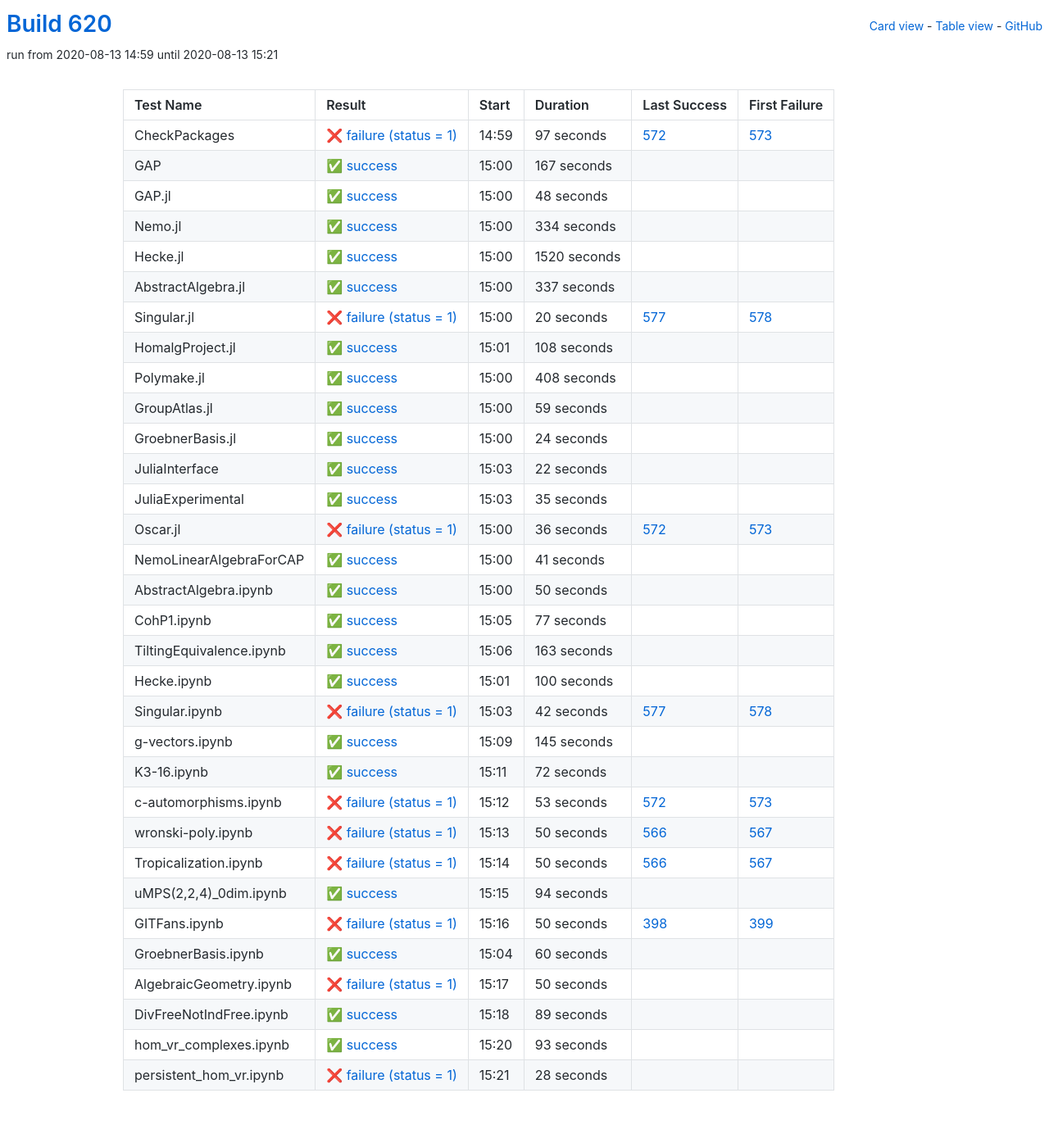
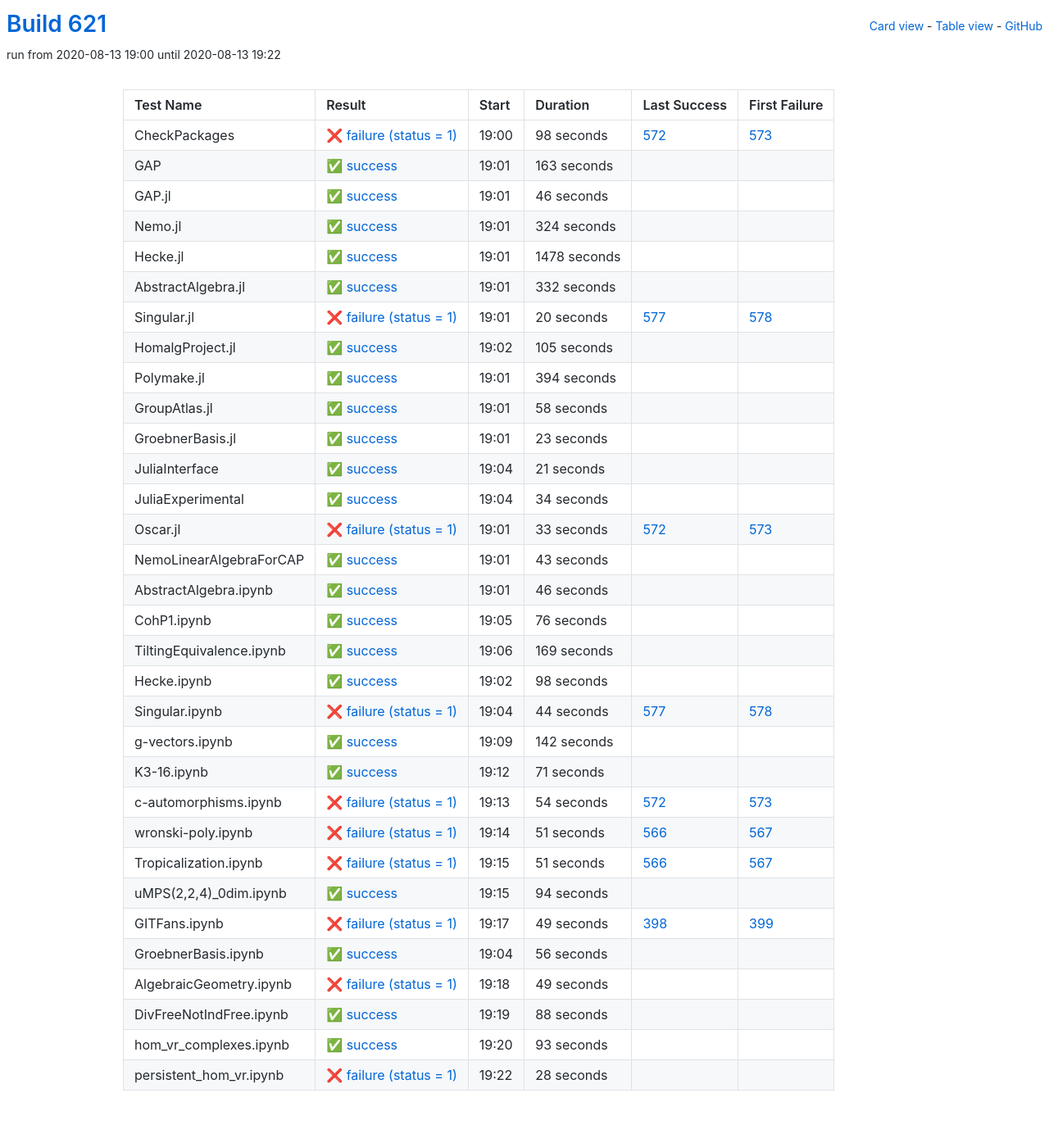
Before and after one commit to oscar-system/oscar-ci-status-stable, a Jekyll site: the page built from table.html, in a window 1280 px wide. Shown: the whole page at 82% size. Built offline with Jekyll 4.4.1, drawn with Linux system fonts in a browser that asks for light colours.

Commit message:
Build #621

```diff
--- a/_data/ci.yml
+++ b/_data/ci.yml
@@ -1,6 +1,6 @@
 ---
-build: 620
-build_url: https://oscarci.mathematik.uni-kl.de/job/oscar-stable/620/
+build: 621
+build_url: https://oscarci.mathematik.uni-kl.de/job/oscar-stable/621/
 job: oscar-stable
 organization: oscar-system
 repo: oscar-ci-status-stable
@@ -8,80 +8,80 @@ repourl: https://github.com/oscar-system/oscar-ci-status-stable
 tests:
 - name: CheckPackages
   id: checkpackages
-  log: https://oscarci.mathematik.uni-kl.de/job/oscar-stable/620/artifact/logs/build-620/CheckPackages.log
-  start: 2020-08-13 14:59
+  log: https://oscarci.mathematik.uni-kl.de/job/oscar-stable/621/artifact/logs/build-621/CheckPackages.log
+  start: 2020-08-13 19:00
   success: false
   exitcode: 1
   status: failure
-  duration: 97
+  duration: 98
   last_success: 572
   last_success_url: https://oscarci.mathematik.uni-kl.de/job/oscar-stable/572/
   first_failure: 573
   first_failure_url: https://oscarci.mathematik.uni-kl.de/job/oscar-stable/573/
 - name: GAP
   id: gap
-  log: https://oscarci.mathematik.uni-kl.de/job/oscar-stable/620/artifact/logs/build-620/GAP.log
-  start: 2020-08-13 15:00
+  log: https://oscarci.mathematik.uni-kl.de/job/oscar-stable/621/artifact/logs/build-621/GAP.log
+  start: 2020-08-13 19:01
   success: true
   exitcode: 0
   status: success
-  duration: 167
+  duration: 163
   last_success: false
   last_success_url:
   first_failure: false
   first_failure_url:
 - name: GAP.jl
   id: gap-jl
-  log: https://oscarci.mathematik.uni-kl.de/job/oscar-stable/620/artifact/logs/build-620/GAP.jl.log
-  start: 2020-08-13 15:00
+  log: https://oscarci.mathematik.uni-kl.de/job/oscar-stable/621/artifact/logs/build-621/GAP.jl.log
+  start: 2020-08-13 19:01
   success: true
   exitcode: 0
   status: success
-  duration: 48
+  duration: 46
   last_success: false
   last_success_url:
   first_failure: false
   first_failure_url:
 - name: Nemo.jl
   id: nemo-jl
-  log: https://oscarci.mathematik.uni-kl.de/job/oscar-stable/620/artifact/logs/build-620/Nemo.jl.log
-  start: 2020-08-13 15:00
+  log: https://oscarci.mathematik.uni-kl.de/job/oscar-stable/621/artifact/logs/build-621/Nemo.jl.log
+  start: 2020-08-13 19:01
   success: true
   exitcode: 0
   status: success
-  duration: 334
+  duration: 324
   last_success: false
   last_success_url:
   first_failure: false
   first_failure_url:
 - name: Hecke.jl
   id: hecke-jl
-  log: https://oscarci.mathematik.uni-kl.de/job/oscar-stable/620/artifact/logs/build-620/Hecke.jl.log
-  start: 2020-08-13 15:00
+  log: https://oscarci.mathematik.uni-kl.de/job/oscar-stable/621/artifact/logs/build-621/Hecke.jl.log
+  start: 2020-08-13 19:01
   success: true
   exitcode: 0
   status: success
-  duration: 1520
+  duration: 1478
   last_success: false
   last_success_url:
   first_failure: false
   first_failure_url:
 - name: AbstractAlgebra.jl
   id: abstractalgebra-jl
-  log: https://oscarci.mathematik.uni-kl.de/job/oscar-stable/620/artifact/logs/build-620/AbstractAlgebra.jl.log
-  start: 2020-08-13 15:00
+  log: https://oscarci.mathematik.uni-kl.de/job/oscar-stable/621/artifact/logs/build-621/AbstractAlgebra.jl.log
+  start: 2020-08-13 19:01
   success: true
   exitcode: 0
   status: success
-  duration: 337
+  duration: 332
   last_success: false
   last_success_url:
   first_failure: false
   first_failure_url:
 - name: Singular.jl
   id: singular-jl
-  log: https://oscarci.mathematik.uni-kl.de/job/oscar-stable/620/artifact/logs/build-620/Singular.jl.log
-  start: 2020-08-13 15:00
+  log: https://oscarci.mathematik.uni-kl.de/job/oscar-stable/621/artifact/logs/build-621/Singular.jl.log
+  start: 2020-08-13 19:01
   success: false
   exitcode: 1
   status: failure
@@ -92,224 +92,224 @@ tests:
   first_failure_url: https://oscarci.mathematik.uni-kl.de/job/oscar-stable/578/
 - name: HomalgProject.jl
   id: homalgproject-jl
-  log: https://oscarci.mathematik.uni-kl.de/job/oscar-stable/620/artifact/logs/build-620/HomalgProject.jl.log
-  start: 2020-08-13 15:01
+  log: https://oscarci.mathematik.uni-kl.de/job/oscar-stable/621/artifact/logs/build-621/HomalgProject.jl.log
+  start: 2020-08-13 19:02
   success: true
   exitcode: 0
   status: success
-  duration: 108
+  duration: 105
   last_success: false
   last_success_url:
   first_failure: false
   first_failure_url:
 - name: Polymake.jl
   id: polymake-jl
-  log: https://oscarci.mathematik.uni-kl.de/job/oscar-stable/620/artifact/logs/build-620/Polymake.jl.log
-  start: 2020-08-13 15:00
+  log: https://oscarci.mathematik.uni-kl.de/job/oscar-stable/621/artifact/logs/build-621/Polymake.jl.log
+  start: 2020-08-13 19:01
   success: true
   exitcode: 0
   status: success
-  duration: 408
+  duration: 394
   last_success: false
   last_success_url:
   first_failure: false
   first_failure_url:
 - name: GroupAtlas.jl
   id: groupatlas-jl
-  log: https://oscarci.mathematik.uni-kl.de/job/oscar-stable/620/artifact/logs/build-620/GroupAtlas.jl.log
-  start: 2020-08-13 15:00
+  log: https://oscarci.mathematik.uni-kl.de/job/oscar-stable/621/artifact/logs/build-621/GroupAtlas.jl.log
+  start: 2020-08-13 19:01
   success: true
   exitcode: 0
   status: success
-  duration: 59
+  duration: 58
   last_success: false
   last_success_url:
   first_failure: false
   first_failure_url:
 - name: GroebnerBasis.jl
   id: groebnerbasis-jl
-  log: https://oscarci.mathematik.uni-kl.de/job/oscar-stable/620/artifact/logs/build-620/GroebnerBasis.jl.log
-  start: 2020-08-13 15:00
+  log: https://oscarci.mathematik.uni-kl.de/job/oscar-stable/621/artifact/logs/build-621/GroebnerBasis.jl.log
+  start: 2020-08-13 19:01
   success: true
   exitcode: 0
   status: success
-  duration: 24
+  duration: 23
   last_success: false
   last_success_url:
   first_failure: false
   first_failure_url:
 - name: JuliaInterface
   id: juliainterface
-  log: https://oscarci.mathematik.uni-kl.de/job/oscar-stable/620/artifact/logs/build-620/JuliaInterface.log
-  start: 2020-08-13 15:03
+  log: https://oscarci.mathematik.uni-kl.de/job/oscar-stable/621/artifact/logs/build-621/JuliaInterface.log
+  start: 2020-08-13 19:04
   success: true
   exitcode: 0
   status: success
-  duration: 22
+  duration: 21
   last_success: false
   last_success_url:
   first_failure: false
   first_failure_url:
 - name: JuliaExperimental
   id: juliaexperimental
-  log: https://oscarci.mathematik.uni-kl.de/job/oscar-stable/620/artifact/logs/build-620/JuliaExperimental.log
-  start: 2020-08-13 15:03
+  log: https://oscarci.mathematik.uni-kl.de/job/oscar-stable/621/artifact/logs/build-621/JuliaExperimental.log
+  start: 2020-08-13 19:04
   success: true
   exitcode: 0
   status: success
-  duration: 35
+  duration: 34
   last_success: false
   last_success_url:
   first_failure: false
   first_failure_url:
 - name: Oscar.jl
   id: oscar-jl
-  log: https://oscarci.mathematik.uni-kl.de/job/oscar-stable/620/artifact/logs/build-620/Oscar.jl.log
-  start: 2020-08-13 15:00
+  log: https://oscarci.mathematik.uni-kl.de/job/oscar-stable/621/artifact/logs/build-621/Oscar.jl.log
+  start: 2020-08-13 19:01
   success: false
   exitcode: 1
   status: failure
-  duration: 36
+  duration: 33
   last_success: 572
   last_success_url: https://oscarci.mathematik.uni-kl.de/job/oscar-stable/572/
   first_failure: 573
   first_failure_url: https://oscarci.mathematik.uni-kl.de/job/oscar-stable/573/
 - name: NemoLinearAlgebraForCAP
   id: nemolinearalgebraforcap
-  log: https://oscarci.mathematik.uni-kl.de/job/oscar-stable/620/artifact/logs/build-620/NemoLinearAlgebraForCAP.log
-  start: 2020-08-13 15:00
+  log: https://oscarci.mathematik.uni-kl.de/job/oscar-stable/621/artifact/logs/build-621/NemoLinearAlgebraForCAP.log
+  start: 2020-08-13 19:01
   success: true
   exitcode: 0
   status: success
-  duration: 41
+  duration: 43
   last_success: false
   last_success_url:
   first_failure: false
   first_failure_url:
 - name: AbstractAlgebra.ipynb
   id: abstractalgebra-ipynb
-  log: https://oscarci.mathematik.uni-kl.de/job/oscar-stable/620/artifact/logs/build-620/AbstractAlgebra.ipynb.log
-  start: 2020-08-13 15:00
+  log: https://oscarci.mathematik.uni-kl.de/job/oscar-stable/621/artifact/logs/build-621/AbstractAlgebra.ipynb.log
+  start: 2020-08-13 19:01
   success: true
   exitcode: 0
   status: success
-  duration: 50
+  duration: 46
   last_success: false
   last_success_url:
   first_failure: false
   first_failure_url:
 - name: CohP1.ipynb
   id: cohp1-ipynb
-  log: https://oscarci.mathematik.uni-kl.de/job/oscar-stable/620/artifact/logs/build-620/CohP1.ipynb.log
-  start: 2020-08-13 15:05
+  log: https://oscarci.mathematik.uni-kl.de/job/oscar-stable/621/artifact/logs/build-621/CohP1.ipynb.log
+  start: 2020-08-13 19:05
   success: true
   exitcode: 0
   status: success
-  duration: 77
+  duration: 76
   last_success: false
   last_success_url:
   first_failure: false
   first_failure_url:
 - name: TiltingEquivalence.ipynb
   id: tiltingequivalence-ipynb
-  log: https://oscarci.mathematik.uni-kl.de/job/oscar-stable/620/artifact/logs/build-620/TiltingEquivalence.ipynb.log
-  start: 2020-08-13 15:06
+  log: https://oscarci.mathematik.uni-kl.de/job/oscar-stable/621/artifact/logs/build-621/TiltingEquivalence.ipynb.log
+  start: 2020-08-13 19:06
   success: true
   exitcode: 0
   status: success
-  duration: 163
+  duration: 169
   last_success: false
   last_success_url:
   first_failure: false
   first_failure_url:
 - name: Hecke.ipynb
   id: hecke-ipynb
-  log: https://oscarci.mathematik.uni-kl.de/job/oscar-stable/620/artifact/logs/build-620/Hecke.ipynb.log
-  start: 2020-08-13 15:01
+  log: https://oscarci.mathematik.uni-kl.de/job/oscar-stable/621/artifact/logs/build-621/Hecke.ipynb.log
+  start: 2020-08-13 19:02
   success: true
   exitcode: 0
   status: success
-  duration: 100
+  duration: 98
   last_success: false
   last_success_url:
   first_failure: false
   first_failure_url:
 - name: Singular.ipynb
   id: singular-ipynb
-  log: https://oscarci.mathematik.uni-kl.de/job/oscar-stable/620/artifact/logs/build-620/Singular.ipynb.log
-  start: 2020-08-13 15:03
+  log: https://oscarci.mathematik.uni-kl.de/job/oscar-stable/621/artifact/logs/build-621/Singular.ipynb.log
+  start: 2020-08-13 19:04
   success: false
   exitcode: 1
   status: failure
-  duration: 42
+  duration: 44
   last_success: 577
   last_success_url: https://oscarci.mathematik.uni-kl.de/job/oscar-stable/577/
   first_failure: 578
   first_failure_url: https://oscarci.mathematik.uni-kl.de/job/oscar-stable/578/
 - name: g-vectors.ipynb
   id: g-vectors-ipynb
-  log: https://oscarci.mathematik.uni-kl.de/job/oscar-stable/620/artifact/logs/build-620/g-vectors.ipynb.log
-  start: 2020-08-13 15:09
+  log: https://oscarci.mathematik.uni-kl.de/job/oscar-stable/621/artifact/logs/build-621/g-vectors.ipynb.log
+  start: 2020-08-13 19:09
   success: true
   exitcode: 0
   status: success
-  duration: 145
+  duration: 142
   last_success: false
   last_success_url:
   first_failure: false
   first_failure_url:
 - name: K3-16.ipynb
   id: k3-16-ipynb
-  log: https://oscarci.mathematik.uni-kl.de/job/oscar-stable/620/artifact/logs/build-620/K3-16.ipynb.log
-  start: 2020-08-13 15:11
+  log: https://oscarci.mathematik.uni-kl.de/job/oscar-stable/621/artifact/logs/build-621/K3-16.ipynb.log
+  start: 2020-08-13 19:12
   success: true
   exitcode: 0
   status: success
-  duration: 72
+  duration: 71
   last_success: false
   last_success_url:
   first_failure: false
   first_failure_url:
 - name: c-automorphisms.ipynb
   id: c-automorphisms-ipynb
-  log: https://oscarci.mathematik.uni-kl.de/job/oscar-stable/620/artifact/logs/build-620/c-automorphisms.ipynb.log
-  start: 2020-08-13 15:12
+  log: https://oscarci.mathematik.uni-kl.de/job/oscar-stable/621/artifact/logs/build-621/c-automorphisms.ipynb.log
+  start: 2020-08-13 19:13
   success: false
   exitcode: 1
   status: failure
-  duration: 53
+  duration: 54
   last_success: 572
   last_success_url: https://oscarci.mathematik.uni-kl.de/job/oscar-stable/572/
   first_failure: 573
   first_failure_url: https://oscarci.mathematik.uni-kl.de/job/oscar-stable/573/
 - name: wronski-poly.ipynb
   id: wronski-poly-ipynb
-  log: https://oscarci.mathematik.uni-kl.de/job/oscar-stable/620/artifact/logs/build-620/wronski-poly.ipynb.log
-  start: 2020-08-13 15:13
+  log: https://oscarci.mathematik.uni-kl.de/job/oscar-stable/621/artifact/logs/build-621/wronski-poly.ipynb.log
+  start: 2020-08-13 19:14
   success: false
   exitcode: 1
   status: failure
-  duration: 50
+  duration: 51
   last_success: 566
   last_success_url: https://oscarci.mathematik.uni-kl.de/job/oscar-stable/566/
   first_failure: 567
   first_failure_url: https://oscarci.mathematik.uni-kl.de/job/oscar-stable/567/
 - name: Tropicalization.ipynb
   id: tropicalization-ipynb
-  log: https://oscarci.mathematik.uni-kl.de/job/oscar-stable/620/artifact/logs/build-620/Tropicalization.ipynb.log
-  start: 2020-08-13 15:14
+  log: https://oscarci.mathematik.uni-kl.de/job/oscar-stable/621/artifact/logs/build-621/Tropicalization.ipynb.log
+  start: 2020-08-13 19:15
   success: false
   exitcode: 1
   status: failure
-  duration: 50
+  duration: 51
   last_success: 566
   last_success_url: https://oscarci.mathematik.uni-kl.de/job/oscar-stable/566/
   first_failure: 567
   first_failure_url: https://oscarci.mathematik.uni-kl.de/job/oscar-stable/567/
 - name: uMPS(2,2,4)_0dim.ipynb
   id: umps-2-2-4-0dim-ipynb
-  log: https://oscarci.mathematik.uni-kl.de/job/oscar-stable/620/artifact/logs/build-620/uMPS-2-2-4-_0dim.ipynb.log
-  start: 2020-08-13 15:15
+  log: https://oscarci.mathematik.uni-kl.de/job/oscar-stable/621/artifact/logs/build-621/uMPS-2-2-4-_0dim.ipynb.log
+  start: 2020-08-13 19:15
   success: true
   exitcode: 0
   status: success
@@ -320,56 +320,56 @@ tests:
   first_failure_url:
 - name: GITFans.ipynb
   id: gitfans-ipynb
-  log: https://oscarci.mathematik.uni-kl.de/job/oscar-stable/620/artifact/logs/build-620/GITFans.ipynb.log
-  start: 2020-08-13 15:16
+  log: https://oscarci.mathematik.uni-kl.de/job/oscar-stable/621/artifact/logs/build-621/GITFans.ipynb.log
+  start: 2020-08-13 19:17
   success: false
   exitcode: 1
   status: failure
-  duration: 50
+  duration: 49
   last_success: 398
   last_success_url: https://oscarci.mathematik.uni-kl.de/job/oscar-stable/398/
   first_failure: 399
   first_failure_url: https://oscarci.mathematik.uni-kl.de/job/oscar-stable/399/
 - name: GroebnerBasis.ipynb
   id: groebnerbasis-ipynb
-  log: https://oscarci.mathematik.uni-kl.de/job/oscar-stable/620/artifact/logs/build-620/GroebnerBasis.ipynb.log
-  start: 2020-08-13 15:04
+  log: https://oscarci.mathematik.uni-kl.de/job/oscar-stable/621/artifact/logs/build-621/GroebnerBasis.ipynb.log
+  start: 2020-08-13 19:04
   success: true
   exitcode: 0
   status: success
-  duration: 60
+  duration: 56
   last_success: false
   last_success_url:
   first_failure: false
   first_failure_url:
 - name: AlgebraicGeometry.ipynb
   id: algebraicgeometry-ipynb
-  log: https://oscarci.mathematik.uni-kl.de/job/oscar-stable/620/artifact/logs/build-620/AlgebraicGeometry.ipynb.log
-  start: 2020-08-13 15:17
+  log: https://oscarci.mathematik.uni-kl.de/job/oscar-stable/621/artifact/logs/build-621/AlgebraicGeometry.ipynb.log
+  start: 2020-08-13 19:18
   success: false
   exitcode: 1
   status: failure
-  duration: 50
+  duration: 49
   last_success: false
   last_success_url:
   first_failure: false
   first_failure_url:
 - name: DivFreeNotIndFree.ipynb
   id: divfreenotindfree-ipynb
-  log: https://oscarci.mathematik.uni-kl.de/job/oscar-stable/620/artifact/logs/build-620/DivFreeNotIndFree.ipynb.log
-  start: 2020-08-13 15:18
+  log: https://oscarci.mathematik.uni-kl.de/job/oscar-stable/621/artifact/logs/build-621/DivFreeNotIndFree.ipynb.log
+  start: 2020-08-13 19:19
   success: true
   exitcode: 0
   status: success
-  duration: 89
+  duration: 88
   last_success: false
   last_success_url:
   first_failure: false
   first_failure_url:
 - name: hom_vr_complexes.ipynb
   id: hom-vr-complexes-ipynb
-  log: https://oscarci.mathematik.uni-kl.de/job/oscar-stable/620/artifact/logs/build-620/hom_vr_complexes.ipynb.log
-  start: 2020-08-13 15:20
+  log: https://oscarci.mathematik.uni-kl.de/job/oscar-stable/621/artifact/logs/build-621/hom_vr_complexes.ipynb.log
+  start: 2020-08-13 19:20
   success: true
   exitcode: 0
   status: success
@@ -380,8 +380,8 @@ tests:
   first_failure_url:
 - name: persistent_hom_vr.ipynb
   id: persistent-hom-vr-ipynb
-  log: https://oscarci.mathematik.uni-kl.de/job/oscar-stable/620/artifact/logs/build-620/persistent_hom_vr.ipynb.log
-  start: 2020-08-13 15:21
+  log: https://oscarci.mathematik.uni-kl.de/job/oscar-stable/621/artifact/logs/build-621/persistent_hom_vr.ipynb.log
+  start: 2020-08-13 19:22
   success: false
   exitcode: 1
   status: failure
```
Also changed, not shown: README.md.
